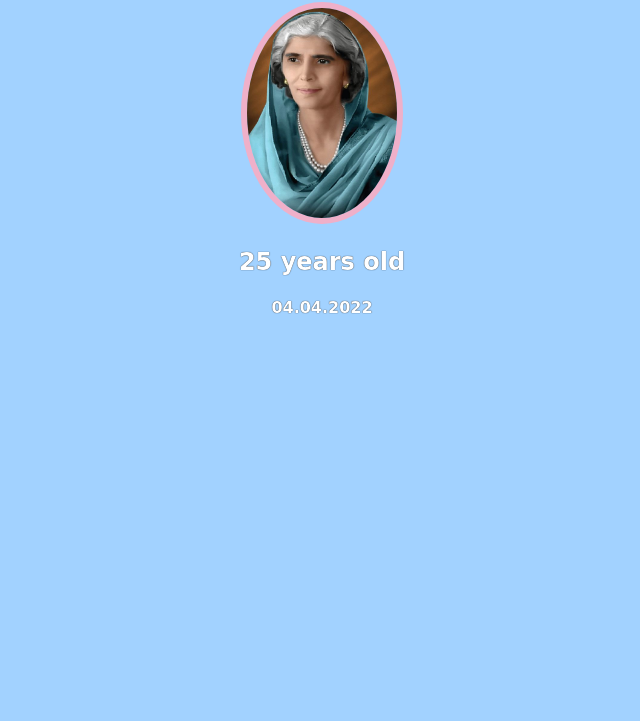
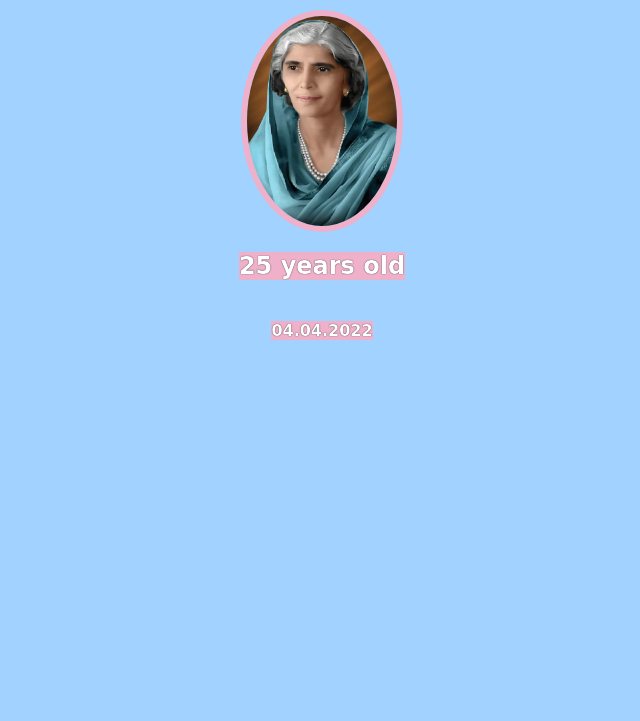
Before and after one commit to Fatima-hub333/Birthday_Gift_Website, a website: page index.html in a window 1280 px wide. Shown: the part 79-800 px from the top of the page, without its empty margins (318-958 px from the left). Drawn offline with Linux system fonts and the light colour scheme; a web font is replaced by a local one.

Commit message:
use flex-box

```diff
--- a/index.css
+++ b/index.css
@@ -3,6 +3,9 @@ body {
   font-family: 'Happy Monkey', cursive;
   background-color: #a2d2ff;
   color: #ffffff;
+  display: flex;
+  flex-direction: column;
+  align-items: center;
 }
 
 h1, h4, h2 {
@@ -14,3 +17,7 @@ h1, h4, h2 {
   border-radius: 50%;
   border: 6px solid #EFB0C9;
 }
+
+h2, h4 {
+  background-color: #EFB0C9;
+}
```
